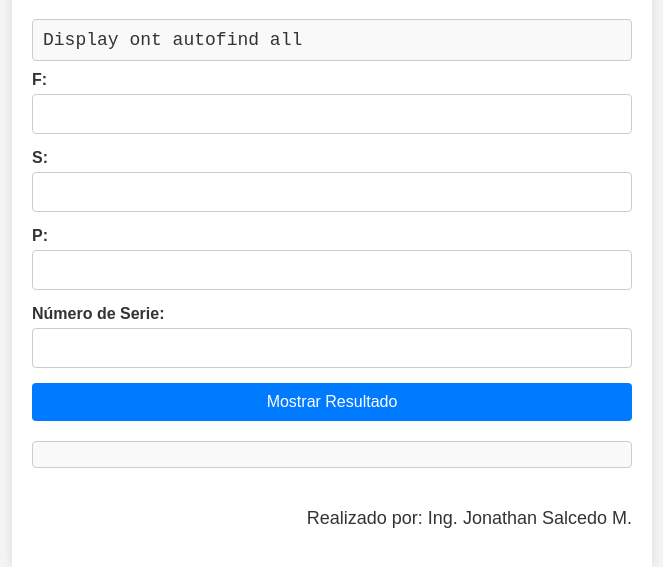
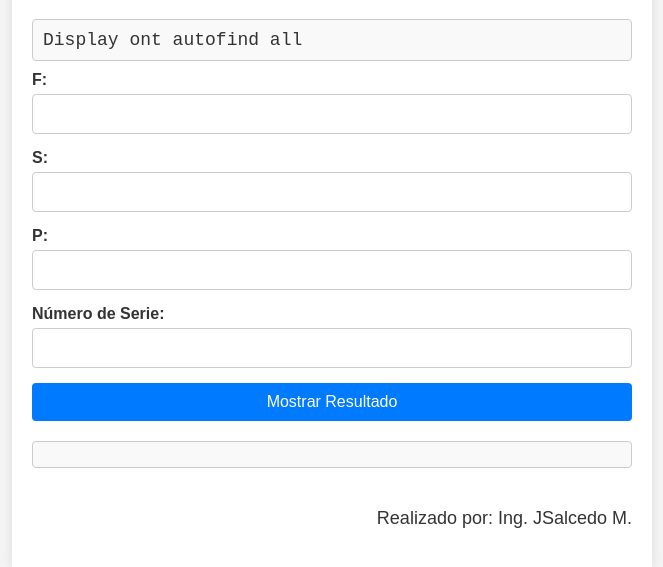
Before and after one commit to Bestcable/Bestcable.github.io, a plain HTML site: page index.html in a window 1280 px wide. Shown: the part 131-698 px from the top of the page, without its empty margins (308-971 px from the left). Drawn offline with Linux system fonts and the light colour scheme.

Commit message:
index.html

```diff
--- a/index.html
+++ b/index.html
@@ -49,7 +49,7 @@
             <p id="saveCommand">save</p>
         </div>
         <div class="footer">
-            <p>Realizado por: Ing. Jonathan Salcedo M.</p>
+            <p>Realizado por: Ing. JSalcedo M.</p>
         </div>
     </div>
     <script src="script.js"></script>
```
